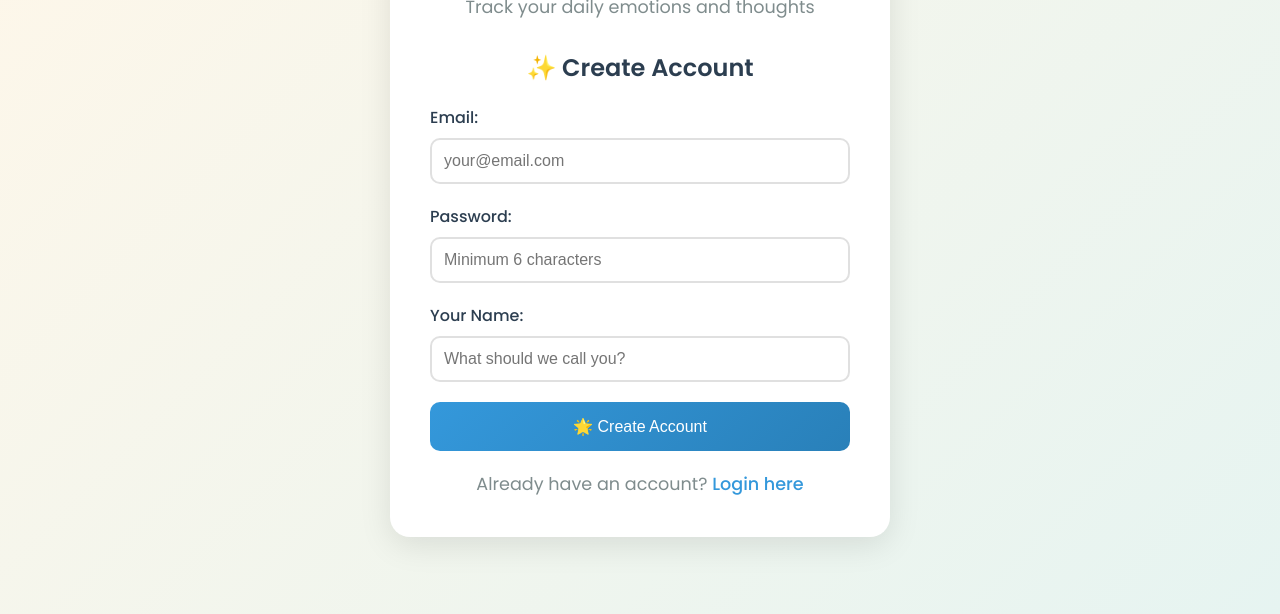
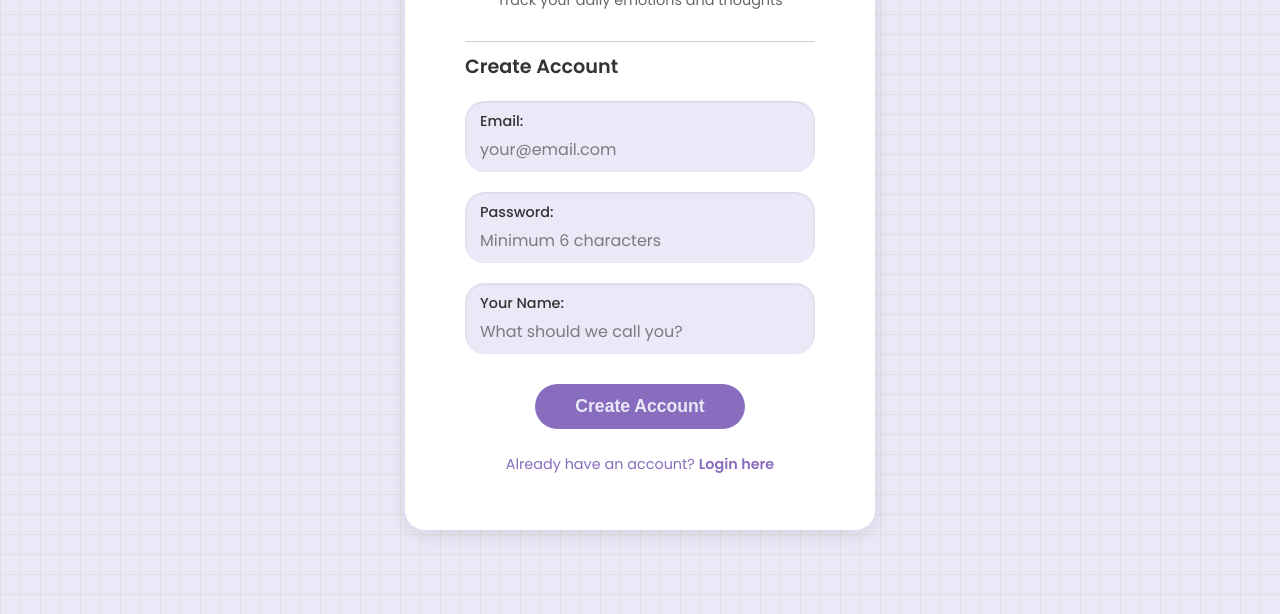
Before and after one commit to yaelVerso/mymood-journal, a plain HTML site: page register.html in a window 1280 px wide. Shown: the part 186-800 px from the top of the page. Drawn offline with Linux system fonts and the light colour scheme; no server answers; a web font is replaced by a local one.

Commit message:
Add files via upload

```diff
--- a/login.js
+++ b/login.js
@@ -1,4 +1,3 @@
-// Login functionality
 document.addEventListener('DOMContentLoaded', function() {
     const loginForm = document.getElementById('loginForm');
 
@@ -14,15 +13,13 @@ document.addEventListener('DOMContentLoaded', function() {
 
         try {
             await firebase.auth().signInWithEmailAndPassword(email, password);
-            // Redirect will happen automatically due to auth state change
         } catch (error) {
             alert('Login failed: ' + error.message);
-            loginBtn.textContent = '🚀 Login';
+            loginBtn.textContent = 'Login';
             loginBtn.disabled = false;
         }
     });
 
-    // Check if user is already logged in
     firebase.auth().onAuthStateChanged(function(user) {
         if (user) {
             window.location.href = 'journal.html';
--- /dev/null
+++ b/loginstyle.css
@@ -0,0 +1,101 @@
+body {
+    font-family: 'Poppins', sans-serif;    display: flex;
+    justify-content: center;
+    align-items: center;
+    min-height: 100vh;
+    margin: 0;
+    background-color: #e9e9f8;
+    background-image: linear-gradient(to right, #e0e0e0 1px, transparent 1px),
+                      linear-gradient(to bottom, #e0e0e0 1px, transparent 1px);
+    background-size: 20px 20px;
+}
+h1{
+    font-family: 'Bagel Fat One';
+}
+.auth-section {
+    background-color: white;
+    border-radius: 20px;
+    padding: 40px 60px;
+    width: 350px;
+    box-shadow: 0 4px 20px rgba(0, 0, 0, 0.1);
+    text-align: center;
+}
+
+.auth-section header h1 {
+    font-size: 3em;
+    font-weight: bold;
+    color: #886dbe;
+    margin: 0 0 5px 0;
+}
+
+.auth-section header p {
+    font-size: 0.9em;
+    color: #666;
+    margin: 0 0 30px 0;
+}
+
+.auth-form h2 {
+    text-align: left;
+    font-size: 1.2em;
+    font-weight: bold;
+    color: #333;
+    margin: 0 0 20px 0;
+    padding-top: 10px;
+    border-top: 1px solid #d0d0d0;
+}
+
+.form-group {
+    text-align: left;
+    margin-bottom: 20px;
+    background-color: #e9e9f8;
+    border-radius: 20px;
+    padding: 10px 15px;
+    box-shadow: inset 0 1px 3px rgba(0, 0, 0, 0.1);
+}
+
+.form-group label {
+    display: block;
+    font-size: 0.9em;
+    color: #333;
+    margin-bottom: 5px;
+}
+
+.form-group input {
+    width: 100%;
+    border: none;
+    outline: none;
+    font-size: 1em;
+    padding: 0;
+    background: none;
+    color: #333;
+}
+
+.auth-btn {
+    width: 40%;
+    padding: 12px;
+    background-color: #886dbe;
+    color: #e9e9f8;
+    border: none;
+    border-radius: 25px;
+    font-size: 1.1em;
+    font-weight: bold;
+    cursor: pointer;
+    margin-top: 10px;
+    transition: background-color 0.3s;
+}
+
+.auth-btn:hover {
+    background-color: #4a3382;
+}
+
+.auth-switch {
+    font-size: 0.9em;
+    color: #886dbe;
+    margin-top: 25px;
+}
+
+.auth-switch a {
+    color: #886dbe;
+    text-decoration: none;
+    font-weight: bold;
+}
--- a/register.html
+++ b/register.html
@@ -1,25 +1,28 @@
 <!DOCTYPE html>
 <html lang="en">
+
 <head>
     <meta charset="UTF-8">
     <meta name="viewport" content="width=device-width, initial-scale=1.0">
     <title>Register - MyMood Journal</title>
-    <link rel="stylesheet" href="style.css">
+    <link rel="stylesheet" href="registerstyle.css">
+    <link href="https://fonts.googleapis.com/css2?family=Bagel+Fat+One&display=swap" rel="stylesheet">
     <link href="https://fonts.googleapis.com/css2?family=Poppins:wght@300;400;500;600&display=swap" rel="stylesheet">
     <script src="https://www.gstatic.com/firebasejs/9.6.10/firebase-app-compat.js"></script>
     <script src="https://www.gstatic.com/firebasejs/9.6.10/firebase-auth-compat.js"></script>
 </head>
+
 <body>
     <div class="container">
         <section class="auth-section">
             <header>
-                <h1>📔 MyMood Journal</h1>
+                <h1>Moodi</h1>
                 <p>Track your daily emotions and thoughts</p>
             </header>
 
             <div class="auth-forms">
                 <div class="auth-form">
-                    <h2>✨ Create Account</h2>
+                    <h2>Create Account</h2>
                     <form id="registerForm">
                         <div class="form-group">
                             <label for="registerEmail">Email:</label>
@@ -33,9 +36,9 @@
                             <label for="registerName">Your Name:</label>
                             <input type="text" id="registerName" required placeholder="What should we call you?">
                         </div>
-                        <button type="submit" class="auth-btn">🌟 Create Account</button>
+                        <button type="submit" class="auth-btn">Create Account</button>
                     </form>
-                    <p class="auth-switch">Already have an account? <a href="index.html">Login here</a></p>
+                    <p class="auth-switch">Already have an account? <a href="login.html">Login here</a></p>
                 </div>
             </div>
         </section>
@@ -44,4 +47,5 @@
     <script src="firebase-config.js"></script>
     <script src="register.js"></script>
 </body>
+
 </html>
--- a/register.js
+++ b/register.js
@@ -1,4 +1,3 @@
-// Register functionality
 document.addEventListener('DOMContentLoaded', function() {
     const registerForm = document.getElementById('registerForm');
 
@@ -20,15 +19,13 @@ document.addEventListener('DOMContentLoaded', function() {
 
         try {
             await firebase.auth().createUserWithEmailAndPassword(email, password);
-            // Redirect will happen automatically
         } catch (error) {
             alert('Registration failed: ' + error.message);
-            registerBtn.textContent = '🌟 Create Account';
+            registerBtn.textContent = 'Create Account';
             registerBtn.disabled = false;
         }
     });
 
-    // Check if user is already logged in
     firebase.auth().onAuthStateChanged(function(user) {
         if (user) {
             window.location.href = 'journal.html';
--- /dev/null
+++ b/registerstyle.css
@@ -0,0 +1,119 @@
+body {
+    font-family: 'Poppins', sans-serif;
+    display: flex;
+    justify-content: center;
+    align-items: center;
+    min-height: 100vh;
+    margin: 0;
+    background-color: #e9e9f8;
+    background-image: linear-gradient(to right, #e0e0e0 1px, transparent 1px),
+                      linear-gradient(to bottom, #e0e0e0 1px, transparent 1px);
+    background-size: 20px 20px;
+}
+h1 {
+    font-family: 'Bagel Fat One';
+}
+.auth-section {
+    background-color: white;
+    border-radius: 20px;
+    padding: 40px 60px;
+    width: 350px;
+    box-shadow: 0 4px 20px rgba(0, 0, 0, 0.1);
+    text-align: center;
+}
+
+
+.auth-section header h1 {
+    font-size: 2.5em;
+    font-weight: 600;
+    color: #886dbe;
+    margin: 0 0 5px 0;
+}
+
+.auth-section header p {
+    font-size: 0.9em;
+    color: #666;
+    margin: 0 0 30px 0;
+}
+
+.auth-form h2 {
+    text-align: left;
+    font-size: 1.2em;
+    font-weight: 600;
+    color: #333;
+    margin: 0 0 20px 0;
+    padding-top: 10px;
+    border-top: 1px solid #d0d0d0;
+}
+
+.form-group {
+    text-align: left;
+    margin-bottom: 20px;
+    background-color: #e9e9f8;
+    border-radius: 20px;
+    padding: 10px 15px;
+    box-shadow: inset 0 1px 3px rgba(0, 0, 0, 0.1);
+}
+
+.form-group label {
+    display: block;
+    font-size: 0.9em;
+    color: #333;
+    margin-bottom: 5px;
+    font-weight: 500;
+}
+
+.form-group input {
+    width: 100%;
+    border: none;
+    outline: none;
+    font-size: 1em;
+    padding: 0;
+    background: none;
+    color: #333;
+    box-sizing: border-box;
+    font-family: 'Poppins', sans-serif;
+}
+
+.form-group input::placeholder {
+    color: #333;
+    opacity: 0.6;
+}
+
+.auth-btn {
+    width: 60%;
+    padding: 12px;
+    background-color: #886dbe;
+    color: #e9e9f8;
+    border: none;
+    border-radius: 25px;
+    font-size: 1.1em;
+    font-weight: 700;
+    cursor: pointer;
+    margin-top: 10px;
+    transition: background-color 0.3s;
+}
+
+.auth-btn:hover {
+    background-color: #4a3382;
+}
+
+.auth-switch {
+    font-size: 0.9em;
+    color: #886dbe;
+    margin-top: 25px;
+}
+
+.auth-switch a {
+    color: #886dbe;
+    text-decoration: none;
+    font-weight: 700;
+}
+
+.form-group input[type="date"] {
+    color: #333 !important;
+}
+
+.form-group input[type="date"]:invalid:not(:focus) {
+    color: rgba(51, 51, 51, 0.6);
+}
```
Also changed, not shown: login.html (added, +45 -0 lines).
